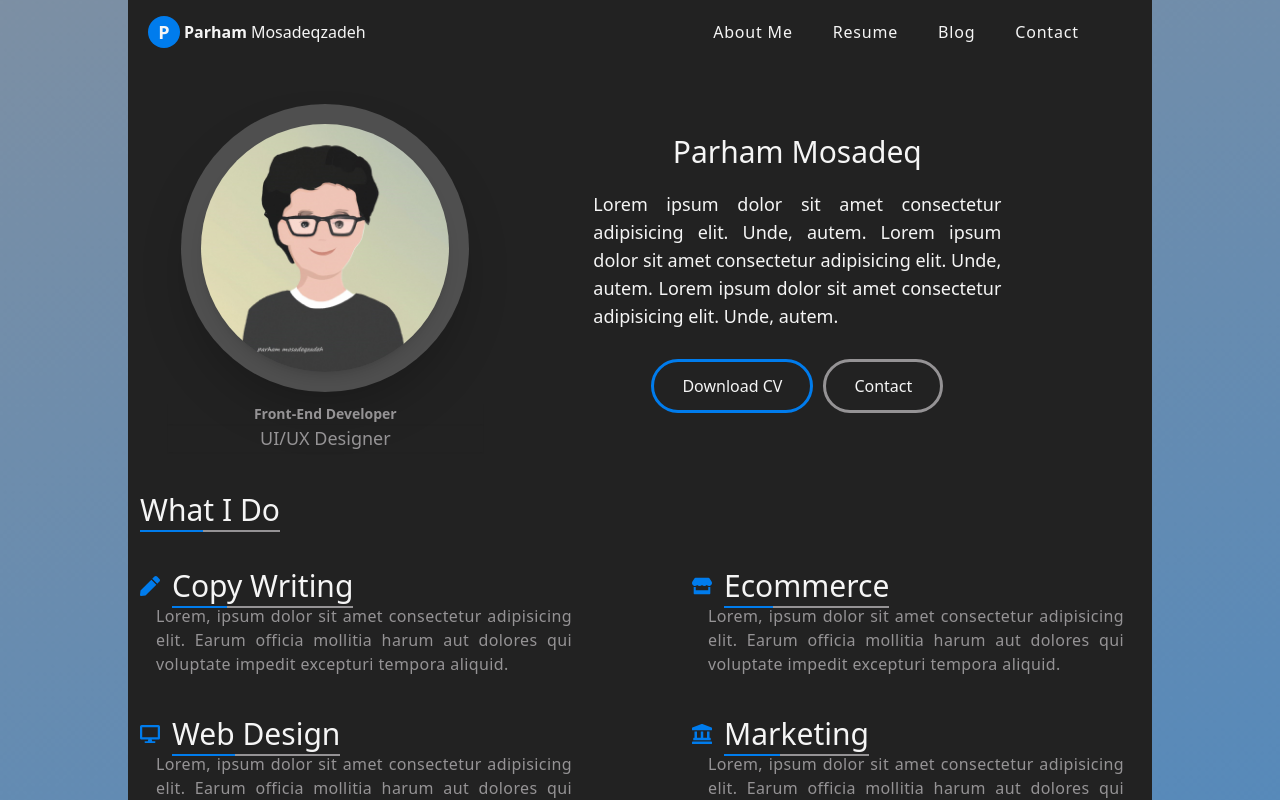
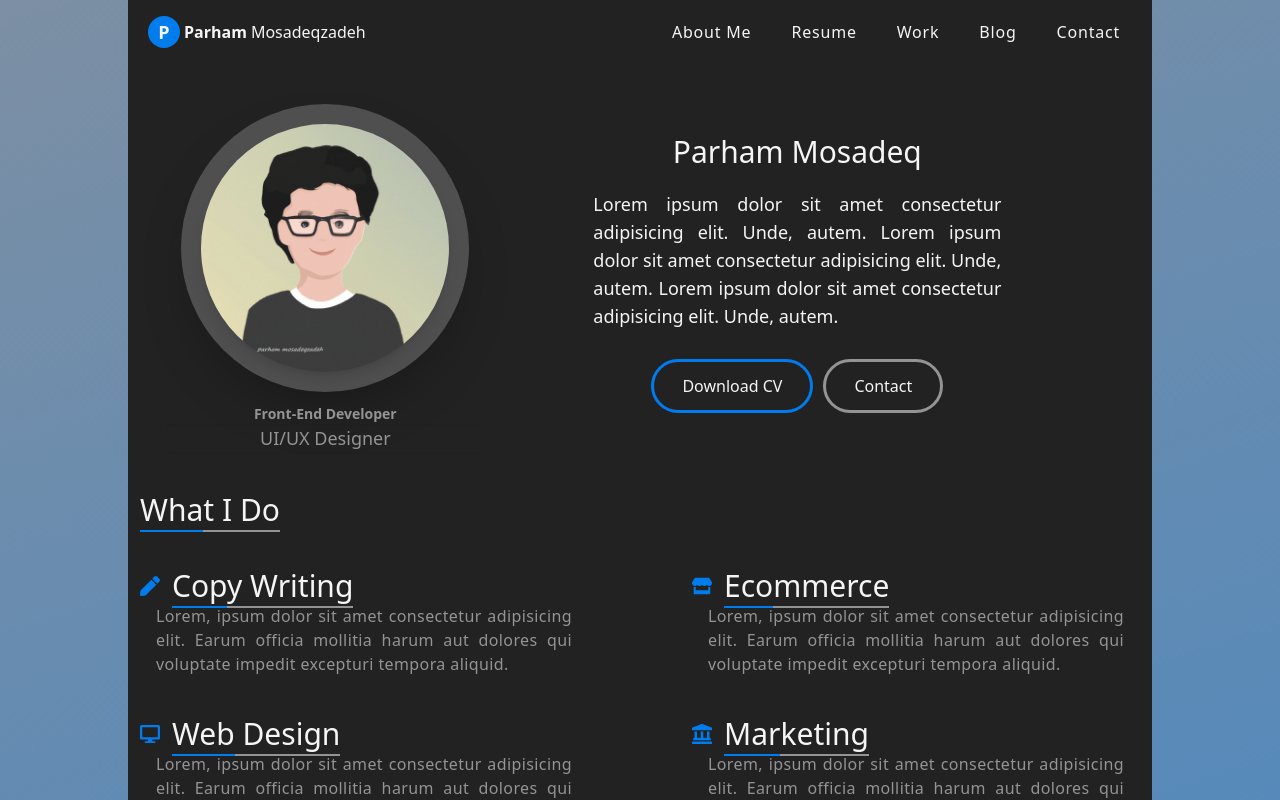
Before and after one commit to parham-mosadeq/parham-cv, a Next.js app: page / in a window 1280 px wide. Shown: the top 800 px of the page. Built offline with nearby package versions, Linux system fonts and the light colour scheme.

Commit message:
add work to nav

```diff
--- a/src/components/layouts/Navbar.js
+++ b/src/components/layouts/Navbar.js
@@ -6,7 +6,7 @@ const Navbar = () => {
   const [isOpen, setIsOpen] = useState(false);
   const { pathname } = useRouter();
   const handleMenu = () => setIsOpen((prev) => !prev);
-  const navItems = ['about me', 'resume', 'blog', 'contact'];
+  const navItems = ['about me', 'resume','work','blog', 'contact'];
 
   useEffect(() => {
     setIsOpen(false);
```
